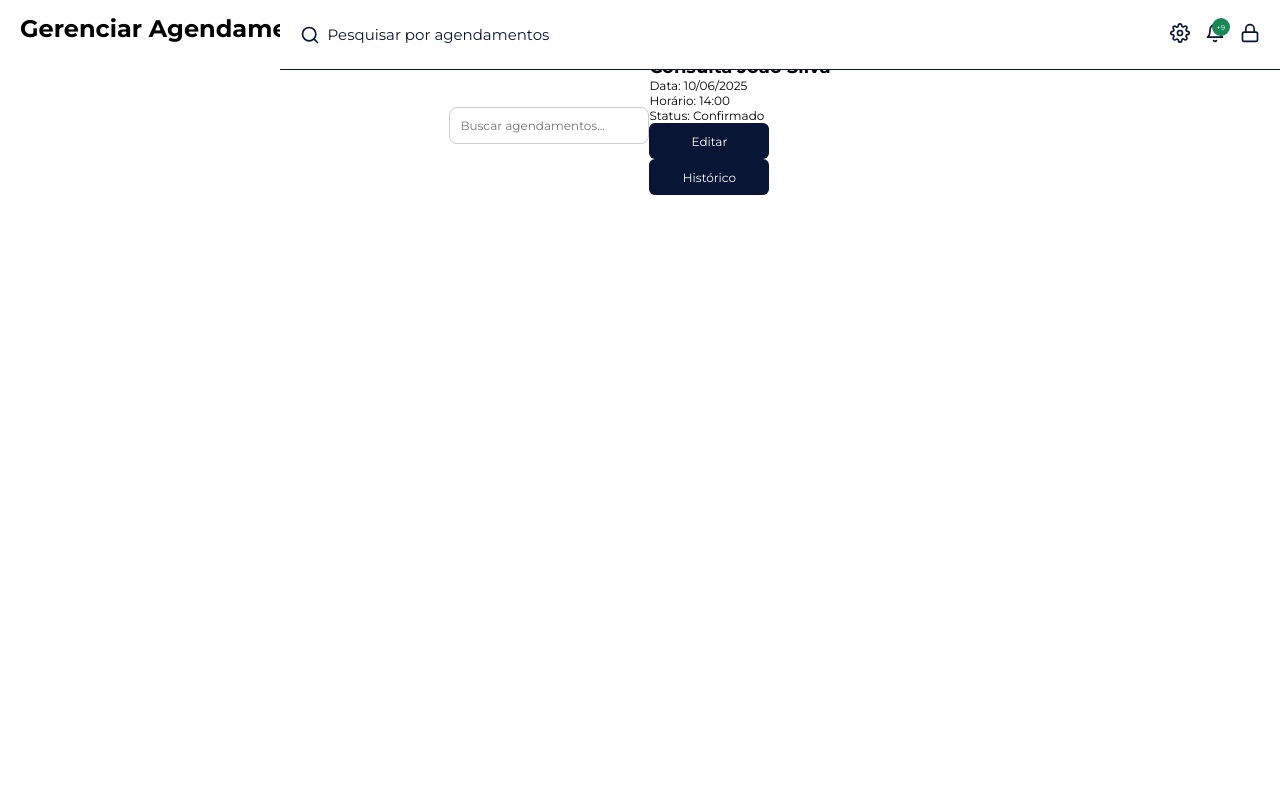
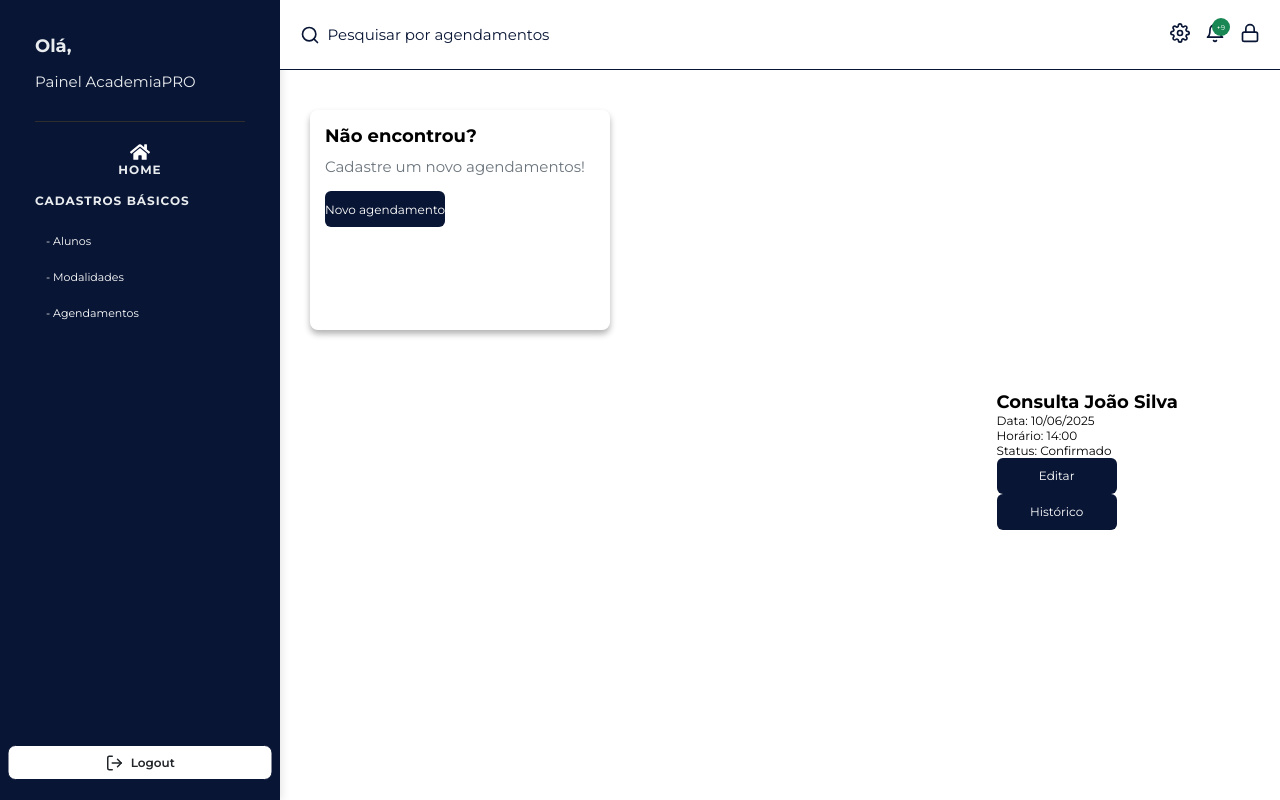
Before and after one commit to ArthurTeixeiraS/AcademiaPRO, a React (Vite) app: page /schedule in a window 1280 px wide. Built offline with nearby package versions, Linux system fonts and the light colour scheme.

Commit message:
Rotas - agendamento e modalidades
Arrumei as rotas, não estava compilando

```diff
--- a/src/Pages/DashBoard/index.tsx
+++ b/src/Pages/DashBoard/index.tsx
@@ -17,16 +17,21 @@ export function DashBoard(){
                 </RoundedCard>
                 <div className="rowSection">
                     <RoundedCard width="95%" height="100%">
-                    <></>
+                    <>
+                    teste
+                    </>
                     </RoundedCard>
                     <RoundedCard width="95%" height="100%">
-                    <></>
+                    <>
+                    </>
                     </RoundedCard>
                     <RoundedCard width="95%" height="100%">
-                    <></>
+                    <>
+                    </>
                     </RoundedCard>
                     <RoundedCard width="95%" height="100%">
-                    <></>
+                    <>
+                    </>
                     </RoundedCard>
                 </div>
             </FlexibleContentContainer>
--- a/src/Pages/Modalitys/index.tsx
+++ b/src/Pages/Modalitys/index.tsx
@@ -0,0 +1,18 @@
+import { TopBar } from "../../components/TopBar";
+import { SideMenu} from "../../components/SideMenu";
+import { MainContentContainer } from "../../components/utils/generic";
+import { NewRegister } from "../../components/NewRegister";
+import { CustomerCard } from "../../components/AlunoCard";
+
+export function Modalitys() {
+    return(
+        <>
+        <TopBar placeholder="pesquisar por modalidades"></TopBar>
+        <SideMenu></SideMenu>
+        <MainContentContainer $repeatColumns={4}>
+               <NewRegister entityName="Modalidade" createPath="/newmodality" buttonText="Nova modalidade"/>
+              </MainContentContainer>
+
+        </>
+    )
+}
--- a/src/Pages/Schedule/index.tsx
+++ b/src/Pages/Schedule/index.tsx
@@ -1,12 +1,19 @@
 import { MainSchedule } from "../../components/Schedule";
 import {TopBar} from "../../components/TopBar";
-
+import { SideMenu } from "../../components/SideMenu";
+import { MainContentContainer } from "../../components/utils/generic";
+import { NewRegister } from "../../components/NewRegister";
 
 export function Schedule() {
     return(
         <>
         <TopBar placeholder="Pesquisar por agendamentos"></TopBar>
-        <MainSchedule></MainSchedule>
+        <SideMenu></SideMenu>
+          <MainContentContainer $repeatColumns={4}>
+                       <NewRegister entityName="Agendamentos" createPath="/newschedule" buttonText="Novo agendamento"/>
+                       <MainSchedule></MainSchedule>
+                      </MainContentContainer>
+
         </>
     )
 }
--- a/src/components/Customer/index.tsx
+++ b/src/components/Customer/index.tsx
@@ -1,23 +1,14 @@
 import { CustomerCard } from "../AlunoCard/index.tsx";
-import { RoundedCard } from "../RoundedCard/index.tsx";
 import { MainContentContainer } from "../utils/generic.ts";
-import { CardInfo } from "../AlunoCard/styles.ts";
-import { ButtonLabel } from "../utils/styleButton.ts";
-import { Link } from "react-router-dom";
+import { NewRegister } from "../NewRegister/index.tsx";
+
+
 
 export function Customer() {
 
   return (
       <MainContentContainer $repeatColumns={4}>
-        <RoundedCard width="30rem" height="22rem" isLarge={false}>
-            <div className="notFoundUser">
-              <h2>Não encontrou?</h2>
-              <CardInfo>Cadastre um novo aluno!</CardInfo>
-              <Link to="/newcustomer">
-                  <ButtonLabel className="margin">Novo aluno</ButtonLabel>
-              </Link>
-            </div>
-        </RoundedCard>
+       <NewRegister entityName="Aluno" createPath="/newcustomer" buttonText="Novo aluno"/>
         <CustomerCard></CustomerCard>
       </MainContentContainer>
   );
--- a/src/components/NewModalityForm/index.tsx
+++ b/src/components/NewModalityForm/index.tsx
@@ -7,6 +7,7 @@ import { Form } from "../utils/generic";
 export function NewModalityForm() {
     const [nome, setNome] = useState("");
     const [descricao, setDescricao] = useState("");
+    const [capacidade, setCapacidade] = useState("");
 
     const handleSubmit = (e: React.FormEvent) => {
         e.preventDefault();
@@ -38,6 +39,14 @@ export function NewModalityForm() {
                 onChange={(e) => setDescricao(e.target.value)}
               />
             </div>
+             <div>
+              <label htmlFor="capacidade">Capacidade (pessoas)</label>
+              <input
+                id="capacidade"
+                value={capacidade}
+                onChange={(e) => setCapacidade(e.target.value)}
+              />
+            </div>
             <Button type="submit">Cadastrar</Button>
           </Form>
         </RoundedCard>
--- /dev/null
+++ b/src/components/NewRegister/index.tsx
@@ -0,0 +1,32 @@
+import { RoundedCard } from "../RoundedCard";
+import { CardInfo } from "../AlunoCard/styles";
+import { ButtonLabel } from "../utils/styleButton";
+import { Link } from "react-router-dom";
+
+interface NewRegisterProps {
+  entityName: string;
+  createPath: string;
+  buttonText: string;
+  cardWidth?: string;
+  cardHeight?: string;
+}
+
+export function NewRegister({
+  entityName,
+  createPath,
+  buttonText,
+  cardWidth = "30rem",
+  cardHeight = "22rem",
+}: NewRegisterProps) {
+  return (
+    <RoundedCard width={cardWidth} height={cardHeight} isLarge={false}>
+      <div className="notFoundRegister">
+        <h2>Não encontrou?</h2>
+        <CardInfo>Cadastre um novo {entityName.toLowerCase()}!</CardInfo>
+        <Link to={createPath}>
+          <ButtonLabel className="margin">{buttonText}</ButtonLabel>
+        </Link>
+      </div>
+    </RoundedCard>
+  );
+}
--- a/src/components/Router.tsx
+++ b/src/components/Router.tsx
@@ -7,6 +7,7 @@ import { Customers } from '../Pages/Customer'
 import { NewCustomer } from '../Pages/NewCustomer'
 import { NewModality } from '../Pages/NewModality'
 import { EditCustomerUser } from '../Pages/EditCustomer'
+import { Modalitys } from '../Pages/Modalitys'
 
 
 export function Router(){
@@ -21,6 +22,7 @@ export function Router(){
                 <Route path='/newcustomer' element={<NewCustomer/>}/>
                 <Route path='/newModality' element={<NewModality/>}/>
                 <Route path="/EditCustomer/:id" element={<EditCustomerUser/>} />
+                <Route path="/Modalitys" element={<Modalitys/>}/>
             </Routes>
         </>
     )
--- a/src/components/Schedule/index.tsx
+++ b/src/components/Schedule/index.tsx
@@ -13,13 +13,9 @@ export function MainSchedule() {
   return (
     <>
       {/* Pendente */}
-      <DivHeader>
-        <h1>Gerenciar Agendamentos</h1>
-        <ButtonLabel onClick={newSchedule}>+ Novo Agendamento</ButtonLabel>
-      </DivHeader>
+
 
       <Container>
-        <Inputs placeholder="Buscar agendamentos..." />
 
         <div className="mt-6 rounded-lg border p-6 shadow-sm bg-white max-w-md">
           <h2 className="text-xl font-semibold">Consulta João Silva</h2>
```
